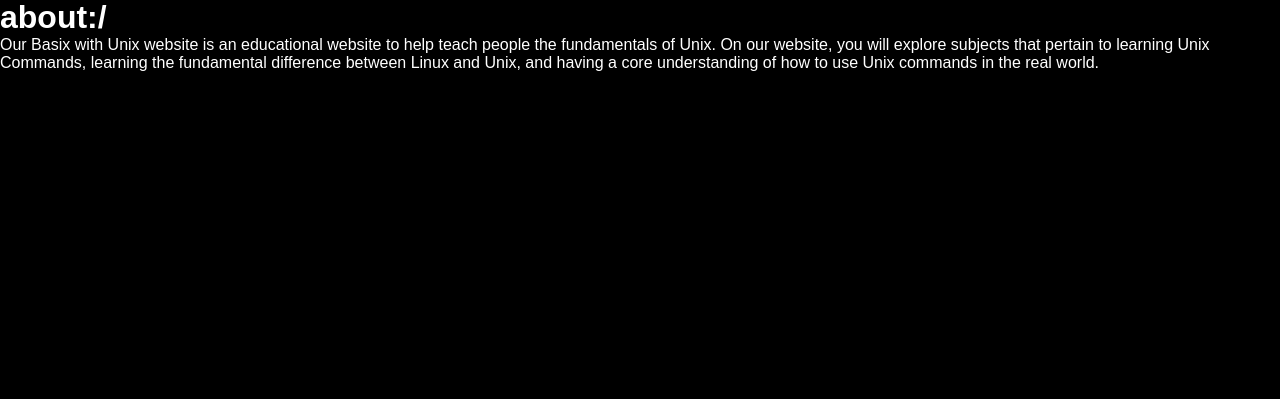
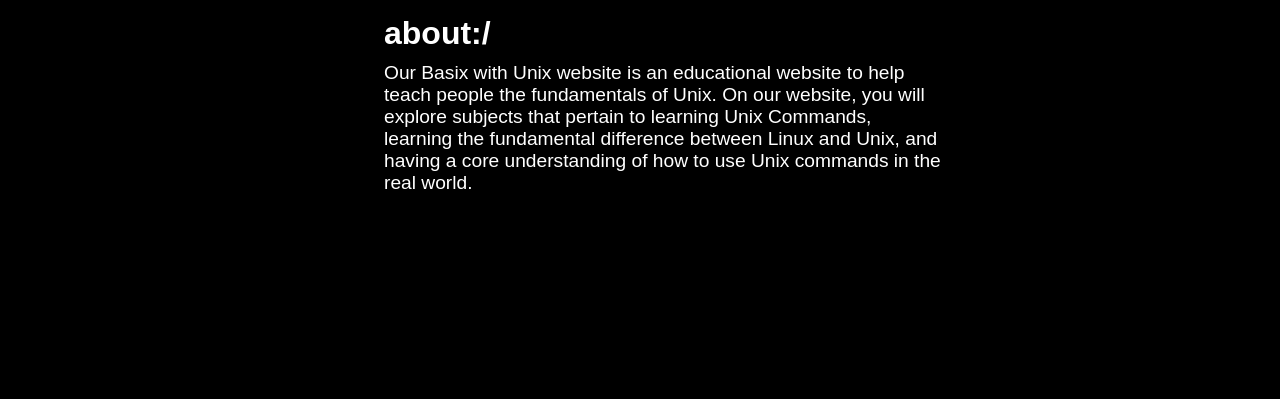
Before and after one commit to rxt3820/basixProject, a PHP site: page /indexUpdated.html in a window 1280 px wide. Shown: the part 481-880 px from the top of the page. After the commit the page ends 670 px from the top, so only its background shows below. Run offline with PHP 8.4, Linux system fonts and the light colour scheme.

Commit message:
changes to index, css

```diff
--- a/basixModular/indexUpdated.html
+++ b/basixModular/indexUpdated.html
@@ -13,6 +13,7 @@
   </head>
 
   <body>
+    <div id = "container">
         <div id="bgimage">
             <div id="cont">
               <div id="term" class="term term-ready">
@@ -46,5 +47,6 @@
                 </div> <!-- end of abouttext -->
 
             </div> <!-- end of about -->
+      </div>
   </body>
 </html>
--- a/basixModular/mainUpdated.css
+++ b/basixModular/mainUpdated.css
@@ -27,13 +27,20 @@ html, body {
   align-items: center;
 }
 
+/**
 #bgimage{
-    background-image: url(assets/background_code.png);
+    background-image: url("background_code.png");
     background-position: center center;
     background-repeat: no-repeat;
     background-size: cover;
     height: 25em;
     margin-top: 5em;
+}
+*/
+
+#bgimage {
+    background-image: url('background_code.png');
+    height: 25em;
 }
 
 #term {
@@ -134,3 +141,18 @@ html, body {
 #term-prompt {
   font-size: 1.5em;
 }
+
+#about {
+    padding-bottom: 0.3em;
+}
+#abouttext {
+    font-size: 1.2em;
+}
+
+#bg {
+    position: fixed;
+    left: 30%;
+    padding-top: 3em;
+    padding-bottom: 3em;
+    max-width: 35em;
+}
--- a/basixModular/style.css
+++ b/basixModular/style.css
@@ -12,6 +12,7 @@
 
 #nav {
     border-bottom: solid 0.7px white;
+    padding: 0.2em;
 }
 
 #nav ul {
```
Also changed, not shown: 1 other file. Lines whose indentation alone changed are shown as unchanged.
